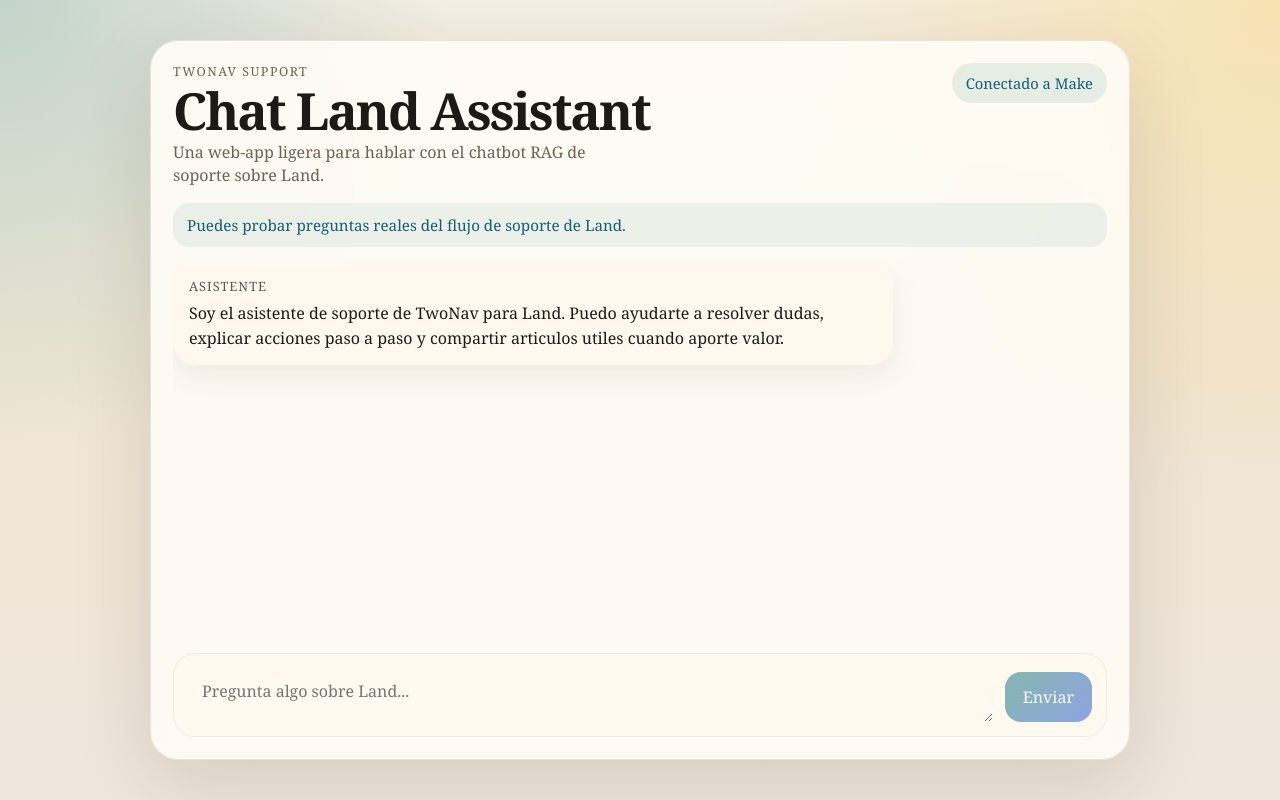
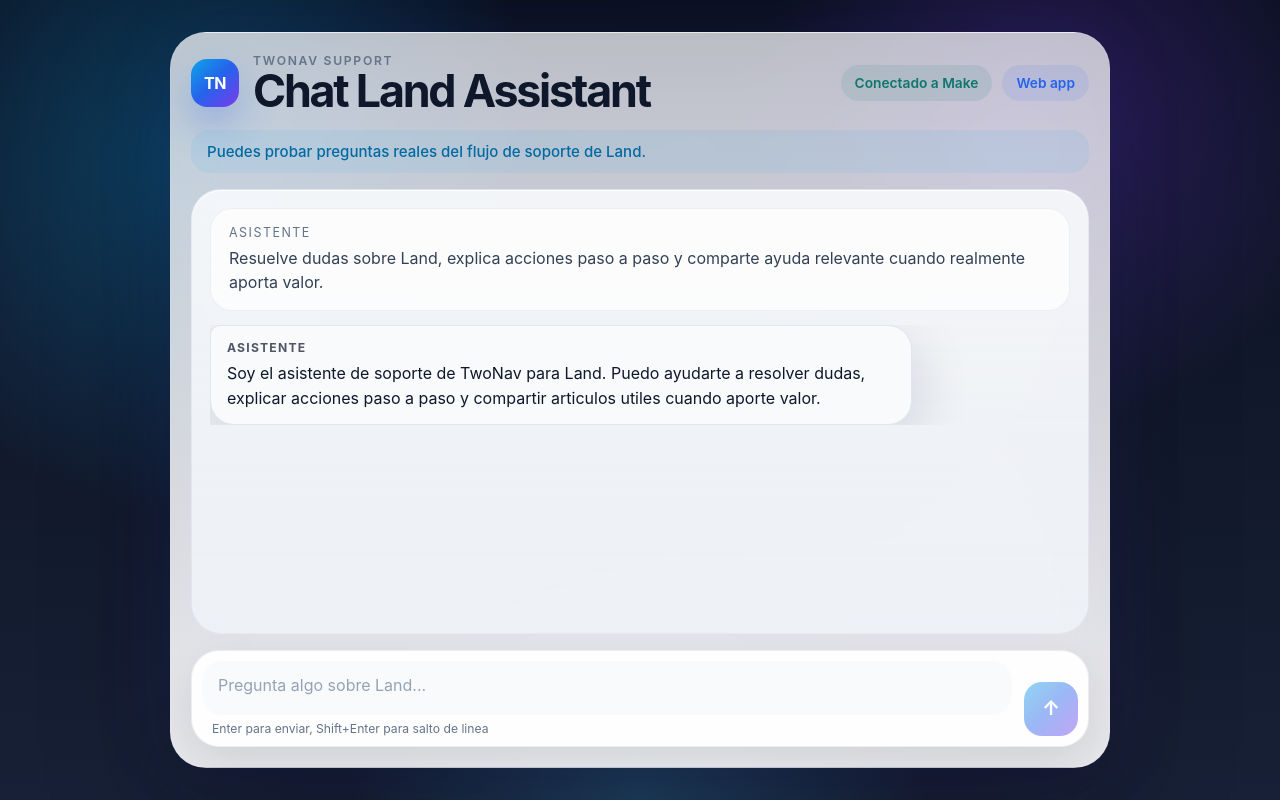
Before and after one commit to ai-tn/chatbot-lena, a Next.js app: page / in a window 1280 px wide. Built offline with nearby package versions, Linux system fonts and the light colour scheme.

Commit message:
Polish chat UI and send on Enter

```diff
--- a/src/app/globals.css
+++ b/src/app/globals.css
@@ -1,15 +1,23 @@
 :root {
-  --bg: #f3ecdf;
-  --panel: rgba(255, 252, 246, 0.92);
-  --panel-border: rgba(74, 59, 39, 0.12);
-  --ink: #1d1a16;
-  --muted: #6d6254;
-  --accent: #0f766e;
-  --accent-strong: #155e75;
-  --user-bubble: #132f2c;
-  --assistant-bubble: #fff8ee;
-  --error: #9f1239;
-  --shadow: 0 24px 80px rgba(51, 38, 19, 0.14);
+  --bg-top: #0b1020;
+  --bg-bottom: #172036;
+  --frame: rgba(15, 23, 42, 0.72);
+  --frame-border: rgba(255, 255, 255, 0.08);
+  --surface: rgba(255, 255, 255, 0.88);
+  --surface-strong: rgba(255, 255, 255, 0.96);
+  --ink: #0f172a;
+  --muted: #64748b;
+  --accent: #0ea5e9;
+  --accent-strong: #2563eb;
+  --assistant-bubble: #f8fafc;
+  --assistant-border: rgba(148, 163, 184, 0.22);
+  --user-bubble: linear-gradient(135deg, #2563eb 0%, #7c3aed 100%);
+  --user-ink: #eff6ff;
+  --success: #0f766e;
+  --warning: #b45309;
+  --error: #be123c;
+  --shadow-lg: 0 34px 120px rgba(3, 8, 20, 0.35);
+  --shadow-md: 0 18px 60px rgba(15, 23, 42, 0.14);
 }
 
 * {
@@ -23,12 +31,13 @@
 body {
   margin: 0;
   min-height: 100vh;
-  font-family: Georgia, "Times New Roman", serif;
+  font-family: Inter, "Segoe UI", system-ui, sans-serif;
   color: var(--ink);
   background:
-    radial-gradient(circle at top left, rgba(15, 118, 110, 0.22), transparent 30%),
-    radial-gradient(circle at top right, rgba(251, 191, 36, 0.26), transparent 34%),
-    linear-gradient(180deg, #f5efe4 0%, #f0e6d5 46%, #efe7dc 100%);
+    radial-gradient(circle at 15% 20%, rgba(14, 165, 233, 0.32), transparent 28%),
+    radial-gradient(circle at 82% 16%, rgba(124, 58, 237, 0.28), transparent 24%),
+    radial-gradient(circle at 50% 100%, rgba(56, 189, 248, 0.22), transparent 28%),
+    linear-gradient(180deg, var(--bg-top) 0%, var(--bg-bottom) 100%);
 }
 
 button,
@@ -38,86 +47,169 @@
 
 a {
   color: var(--accent-strong);
+  text-decoration: none;
+}
+
+a:hover {
+  text-decoration: underline;
 }
 
 .chat-app-shell {
   min-height: 100vh;
   display: grid;
   place-items: center;
-  padding: 24px;
+  padding: 28px;
+}
+
+.device-frame {
+  position: relative;
+  width: min(100%, 940px);
+}
+
+.device-glow {
+  position: absolute;
+  inset: 26px;
+  border-radius: 40px;
+  background: linear-gradient(135deg, rgba(37, 99, 235, 0.18), rgba(124, 58, 237, 0.16));
+  filter: blur(38px);
+  transform: scale(1.03);
 }
 
 .chat-panel {
-  width: min(100%, 980px);
-  min-height: min(90vh, 860px);
+  position: relative;
+  min-height: min(92vh, 860px);
   display: grid;
   grid-template-rows: auto auto 1fr auto;
   gap: 16px;
-  padding: 22px;
-  border: 1px solid var(--panel-border);
-  border-radius: 28px;
-  background: var(--panel);
-  backdrop-filter: blur(18px);
-  box-shadow: var(--shadow);
+  padding: 20px;
+  border-radius: 36px;
+  background: linear-gradient(180deg, rgba(255, 255, 255, 0.72), rgba(255, 255, 255, 0.9));
+  border: 1px solid var(--frame-border);
+  box-shadow: var(--shadow-lg);
+  backdrop-filter: blur(22px);
 }
 
 .chat-header {
   display: flex;
   justify-content: space-between;
-  gap: 16px;
-  align-items: flex-start;
+  gap: 20px;
+  align-items: center;
+}
+
+.app-badge-row {
+  display: flex;
+  gap: 14px;
+  align-items: center;
+}
+
+.app-badge {
+  width: 48px;
+  height: 48px;
+  border-radius: 16px;
+  display: grid;
+  place-items: center;
+  font-weight: 700;
+  letter-spacing: -0.03em;
+  color: white;
+  background: linear-gradient(135deg, #0ea5e9 0%, #2563eb 48%, #7c3aed 100%);
+  box-shadow: 0 18px 36px rgba(37, 99, 235, 0.28);
 }
 
 .chat-header h1 {
-  margin: 6px 0;
-  font-size: clamp(2rem, 4vw, 3.4rem);
-  line-height: 0.95;
-  letter-spacing: -0.04em;
+  margin: 2px 0 0;
+  font-size: clamp(1.8rem, 4vw, 2.8rem);
+  line-height: 0.98;
+  letter-spacing: -0.05em;
 }
 
 .eyebrow {
   margin: 0;
+  font-size: 0.76rem;
+  font-weight: 600;
+  letter-spacing: 0.14em;
   text-transform: uppercase;
-  letter-spacing: 0.12em;
-  font-size: 0.78rem;
   color: var(--muted);
 }
 
-.subtle-copy {
-  margin: 0;
-  max-width: 48ch;
-  color: var(--muted);
-  line-height: 1.45;
+.header-actions {
+  display: flex;
+  gap: 10px;
+  align-items: center;
+  flex-wrap: wrap;
+  justify-content: flex-end;
+}
+
+.status-chip,
+.platform-pill {
+  padding: 10px 14px;
+  border-radius: 999px;
+  font-size: 0.86rem;
+  font-weight: 600;
 }
 
 .status-chip {
-  padding: 10px 14px;
-  border-radius: 999px;
   background: rgba(15, 118, 110, 0.1);
+  color: var(--success);
+}
+
+.platform-pill {
+  background: rgba(37, 99, 235, 0.09);
   color: var(--accent-strong);
-  white-space: nowrap;
-  font-size: 0.92rem;
 }
 
 .status-banner {
-  padding: 12px 14px;
-  border-radius: 16px;
-  font-size: 0.95rem;
+  padding: 12px 16px;
+  border-radius: 18px;
+  font-size: 0.94rem;
+  font-weight: 500;
 }
 
 .status-banner.ready {
-  background: rgba(15, 118, 110, 0.08);
-  color: var(--accent-strong);
+  background: rgba(14, 165, 233, 0.08);
+  color: #0369a1;
 }
 
 .status-banner.loading {
   background: rgba(180, 83, 9, 0.1);
-  color: #92400e;
+  color: var(--warning);
 }
 
 .status-banner.error {
-  background: rgba(159, 18, 57, 0.1);
+  background: rgba(190, 18, 60, 0.11);
   color: var(--error);
+}
+
+.chat-surface {
+  min-height: 0;
+  display: flex;
+  flex-direction: column;
+  gap: 14px;
+  padding: 18px;
+  border-radius: 30px;
+  background: linear-gradient(180deg, rgba(248, 250, 252, 0.9), rgba(241, 245, 249, 0.8));
+  border: 1px solid rgba(148, 163, 184, 0.14);
+  box-shadow: inset 0 1px 0 rgba(255, 255, 255, 0.9);
+}
+
+.chat-intro-card {
+  padding: 16px 18px;
+  border-radius: 22px;
+  background: rgba(255, 255, 255, 0.72);
+  border: 1px solid rgba(148, 163, 184, 0.14);
+}
+
+.intro-kicker {
+  margin: 0 0 6px;
+  font-size: 0.78rem;
+  text-transform: uppercase;
+  letter-spacing: 0.12em;
+  color: var(--muted);
+}
+
+.intro-text {
+  margin: 0;
+  color: #334155;
+  line-height: 1.5;
 }
 
 .message-list {
@@ -126,35 +218,37 @@
   display: flex;
   flex-direction: column;
   gap: 14px;
-  padding-right: 6px;
+  padding-right: 4px;
 }
 
 .message-bubble {
-  max-width: min(85%, 720px);
+  max-width: min(82%, 720px);
   padding: 14px 16px;
-  border-radius: 22px;
-  box-shadow: 0 12px 32px rgba(61, 43, 19, 0.08);
+  border-radius: 24px;
+  box-shadow: var(--shadow-md);
 }
 
 .message-bubble.assistant {
   align-self: flex-start;
   background: var(--assistant-bubble);
-  border-top-left-radius: 8px;
+  border: 1px solid var(--assistant-border);
+  border-top-left-radius: 10px;
 }
 
 .message-bubble.user {
   align-self: flex-end;
   background: var(--user-bubble);
-  color: #f7f7f3;
-  border-top-right-radius: 8px;
+  color: var(--user-ink);
+  border-top-right-radius: 10px;
 }
 
 .message-role {
   display: block;
   margin-bottom: 6px;
-  font-size: 0.8rem;
+  font-size: 0.76rem;
+  font-weight: 700;
   text-transform: uppercase;
-  letter-spacing: 0.08em;
+  letter-spacing: 0.1em;
   opacity: 0.72;
 }
 
@@ -172,41 +266,70 @@
   grid-template-columns: 1fr auto;
   gap: 12px;
   align-items: end;
-  padding: 14px;
-  border-radius: 22px;
-  background: rgba(255, 248, 238, 0.84);
-  border: 1px solid rgba(74, 59, 39, 0.08);
+  padding: 10px;
+  border-radius: 28px;
+  background: var(--surface-strong);
+  border: 1px solid rgba(148, 163, 184, 0.18);
+  box-shadow: 0 18px 42px rgba(15, 23, 42, 0.1);
+}
+
+.composer-field {
+  display: flex;
+  flex-direction: column;
+  gap: 6px;
+  min-width: 0;
 }
 
 .message-composer textarea {
   min-height: 54px;
   max-height: 180px;
-  resize: vertical;
-  padding: 12px 14px;
+  resize: none;
+  padding: 14px 16px 6px;
   border: none;
-  background: transparent;
+  border-radius: 20px;
+  background: rgba(248, 250, 252, 0.92);
   color: var(--ink);
   outline: none;
 }
 
+.message-composer textarea::placeholder {
+  color: #94a3b8;
+}
+
+.composer-hint {
+  padding-left: 10px;
+  font-size: 0.76rem;
+  color: var(--muted);
+}
+
 .message-composer button {
+  width: 54px;
+  height: 54px;
   border: none;
-  border-radius: 16px;
-  padding: 14px 18px;
-  background: linear-gradient(135deg, #0f766e, #1d4ed8);
+  border-radius: 18px;
+  background: linear-gradient(135deg, #0ea5e9 0%, #2563eb 48%, #7c3aed 100%);
   color: white;
   cursor: pointer;
-  transition: transform 160ms ease, opacity 160ms ease;
+  transition: transform 160ms ease, opacity 160ms ease, box-shadow 160ms ease;
+  box-shadow: 0 16px 30px rgba(37, 99, 235, 0.28);
 }
 
 .message-composer button:hover {
-  transform: translateY(-1px);
+  transform: translateY(-1px) scale(1.01);
 }
 
 .message-composer button:disabled {
-  opacity: 0.5;
+  opacity: 0.45;
   cursor: not-allowed;
   transform: none;
+  box-shadow: none;
+}
+
+.send-icon {
+  display: inline-block;
+  font-size: 1.25rem;
+  font-weight: 700;
+  transform: translateY(-1px);
 }
 
 .typing-dots {
@@ -220,7 +343,7 @@
   width: 9px;
   height: 9px;
   border-radius: 999px;
-  background: rgba(15, 118, 110, 0.55);
+  background: rgba(37, 99, 235, 0.55);
   animation: pulse 1.1s infinite ease-in-out;
 }
 
@@ -259,18 +382,23 @@
 
 @media (max-width: 720px) {
   .chat-app-shell {
-    padding: 12px;
+    padding: 10px;
   }
 
   .chat-panel {
     min-height: 100vh;
-    width: 100%;
-    border-radius: 24px;
     padding: 16px;
+    border-radius: 30px;
   }
 
   .chat-header {
     flex-direction: column;
+    align-items: flex-start;
+  }
+
+  .header-actions {
+    width: 100%;
+    justify-content: flex-start;
   }
 
   .message-bubble {
@@ -278,10 +406,10 @@
   }
 
   .message-composer {
-    grid-template-columns: 1fr;
+    grid-template-columns: 1fr auto;
   }
 
-  .message-composer button {
-    width: 100%;
+  .composer-hint {
+    font-size: 0.72rem;
   }
 }
--- a/src/components/chat-shell.tsx
+++ b/src/components/chat-shell.tsx
@@ -24,10 +24,15 @@
   const [isLoading, setIsLoading] = useState(false);
   const [error, setError] = useState<string | null>(null);
   const sessionIdRef = useRef<string>("session-pending");
+  const scrollRef = useRef<HTMLDivElement | null>(null);
 
   useEffect(() => {
     sessionIdRef.current = getOrCreateSessionId();
   }, []);
+
+  useEffect(() => {
+    scrollRef.current?.scrollIntoView({ behavior: "smooth", block: "end" });
+  }, [messages, isLoading]);
 
   async function handleSubmit(event?: FormEvent<HTMLFormElement>) {
     event?.preventDefault();
@@ -81,20 +86,37 @@
 
   return (
     <main className="chat-app-shell">
+      <section className="device-frame">
+        <div className="device-glow" />
         <section className="chat-panel">
           <header className="chat-header">
+            <div className="app-badge-row">
+              <div className="app-badge">TN</div>
               <div>
                 <p className="eyebrow">TwoNav Support</p>
                 <h1>Chat Land Assistant</h1>
-            <p className="subtle-copy">
-              Una web-app ligera para hablar con el chatbot RAG de soporte sobre Land.
-            </p>
               </div>
+            </div>
+            <div className="header-actions">
               <div className="status-chip">Conectado a Make</div>
+              <div className="platform-pill">Web app</div>
+            </div>
           </header>
 
           <StatusBanner error={error} isLoading={isLoading} />
+
+          <div className="chat-surface">
+            <div className="chat-intro-card">
+              <p className="intro-kicker">Asistente</p>
+              <p className="intro-text">
+                Resuelve dudas sobre Land, explica acciones paso a paso y comparte ayuda relevante cuando realmente aporta valor.
+              </p>
+            </div>
+
             <MessageList isLoading={isLoading} messages={messages} />
+            <div ref={scrollRef} />
+          </div>
+
           <MessageInput
             disabled={isLoading}
             onChange={setInput}
@@ -102,6 +124,7 @@
             value={input}
           />
         </section>
+      </section>
     </main>
   );
 }
--- a/src/components/message-input.tsx
+++ b/src/components/message-input.tsx
@@ -1,18 +1,26 @@
-import { FormEvent } from "react";
+import { FormEvent, KeyboardEvent } from "react";
 
 type MessageInputProps = {
   disabled: boolean;
   onChange: (value: string) => void;
-  onSubmit: (event: FormEvent<HTMLFormElement>) => void;
+  onSubmit: (event?: FormEvent<HTMLFormElement>) => void;
   value: string;
 };
 
 export function MessageInput({ disabled, onChange, onSubmit, value }: MessageInputProps) {
+  function handleKeyDown(event: KeyboardEvent<HTMLTextAreaElement>) {
+    if (event.key === "Enter" && !event.shiftKey) {
+      event.preventDefault();
+      onSubmit();
+    }
+  }
+
   return (
     <form className="message-composer" onSubmit={onSubmit}>
       <label className="sr-only" htmlFor="message">
         Escribe tu pregunta
       </label>
+      <div className="composer-field">
         <textarea
           id="message"
           name="message"
@@ -20,10 +28,13 @@
           rows={1}
           value={value}
           onChange={(event) => onChange(event.target.value)}
+          onKeyDown={handleKeyDown}
           disabled={disabled}
         />
-      <button disabled={disabled || !value.trim()} type="submit">
-        Enviar
+        <span className="composer-hint">Enter para enviar, Shift+Enter para salto de linea</span>
+      </div>
+      <button aria-label="Enviar mensaje" disabled={disabled || !value.trim()} type="submit">
+        <span className="send-icon">↑</span>
       </button>
     </form>
   );
```
Lines whose indentation alone changed are shown as unchanged.
